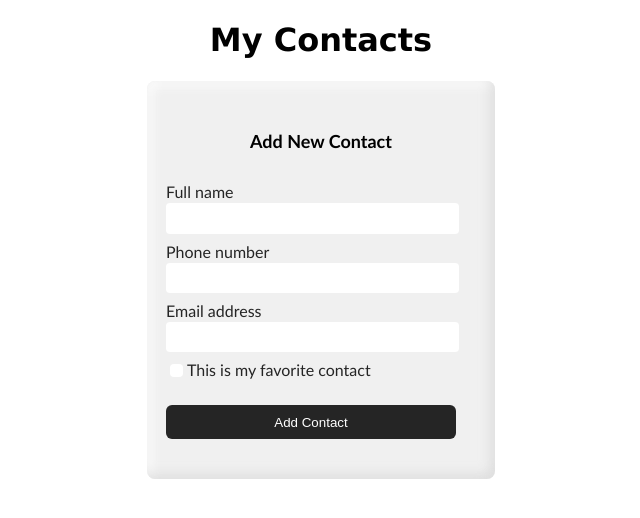
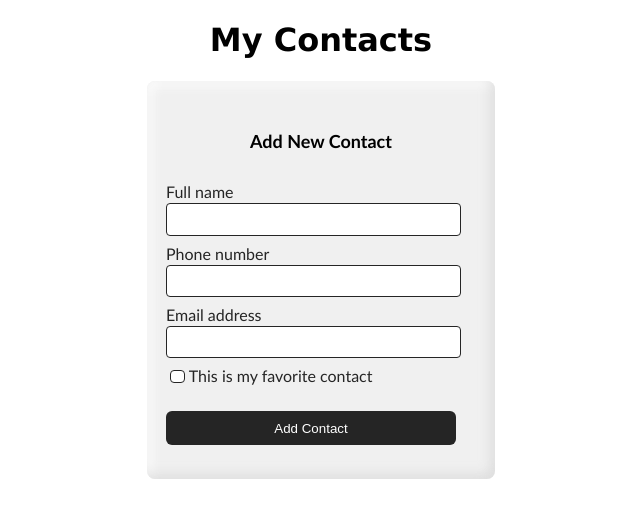
Before and after one commit to itsDonya/vue-tutorial, a Vue app: page / in a window 1280 px wide. Shown: the top 518 px of the page, without its empty margins (319-959 px from the left). Built offline with nearby package versions, Linux system fonts and the light colour scheme.

Commit message:
Contact => Local Components

```diff
--- a/src/App.vue
+++ b/src/App.vue
@@ -1,8 +1,8 @@
 <template>
   <h1 class="title">My Contacts</h1>
   <div class="contacts">
-    <add-contact @add-contact="addContact"></add-contact>
-    <my-contact
+    <AddContact @add-contact="addContact" />
+    <MyContact
       v-for="friend in friends"
       :key="friend.id"
       :id="friend.id"
@@ -14,11 +14,17 @@
       :details="friend.detailsVisible"
       @toggle-details="toggleDetails"
       @delete-contact="deleteContact"
-    ></my-contact>
+    />
   </div>
 </template>
 <script>
+import MyContact from "./components/MyContact.vue";
+import AddContact from "./components/AddContact.vue";
 export default {
+  components: {
+    MyContact: MyContact,
+    AddContact: AddContact,
+  },
   data() {
     return {
       counter: 0,
--- a/src/components/AddContact.vue
+++ b/src/components/AddContact.vue
@@ -98,7 +98,7 @@ export default {
   color: #252525;
   background-color: #ffffff;
   padding: 0.2rem 0.4rem;
-  border: none;
+  border: 1px solid #252525;
   border-radius: 4px;
 }
 #contact-favorite {
--- a/src/main.js
+++ b/src/main.js
@@ -1,13 +1,3 @@
 import { createApp } from "vue";
 import App from "./App.vue";
-
-// Components
-import MyContact from "./components/MyContact.vue";
-import AddContact from "./components/AddContact.vue";
-
-const contacts = createApp(App);
-
-contacts.component("my-contact", MyContact);
-contacts.component("add-contact", AddContact);
-
-contacts.mount("#app");
+createApp(App).mount("#app");
```
